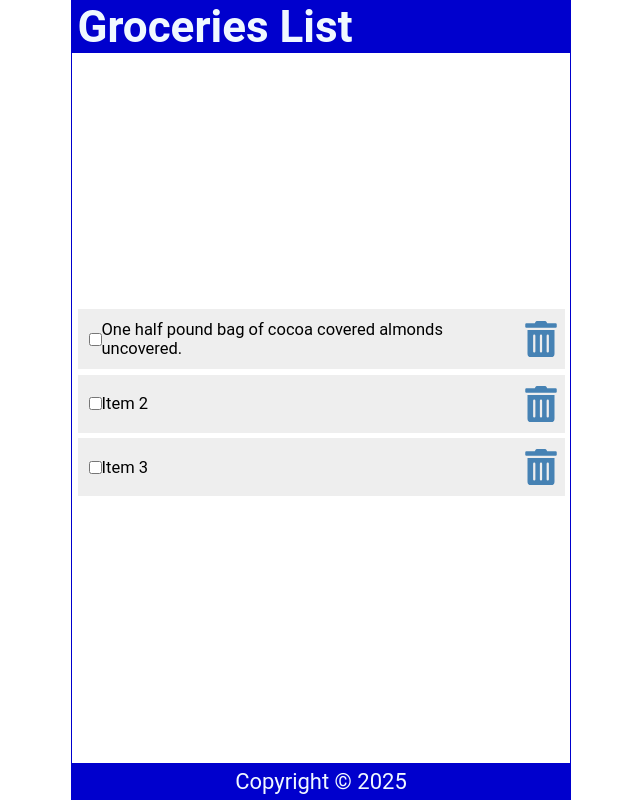
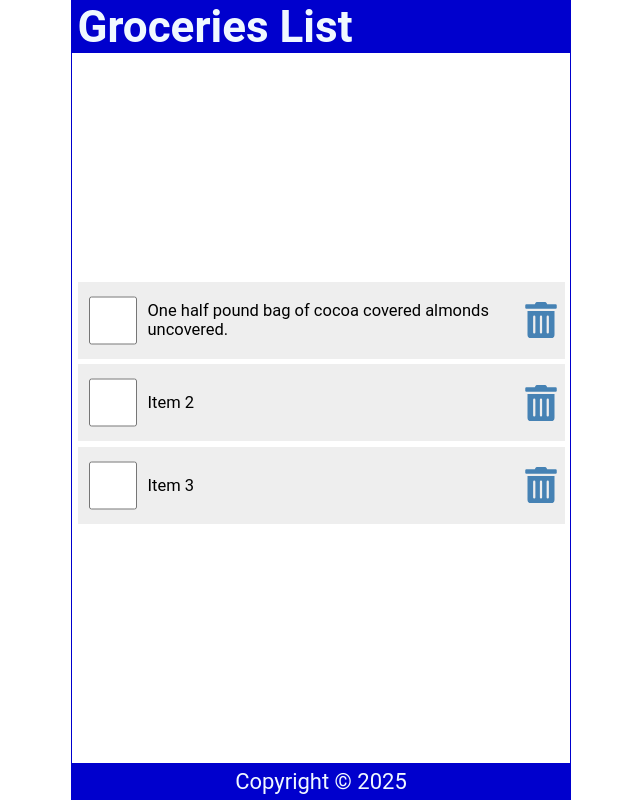
Before and after one commit to priyanka-1994/React-Practice, a React (Create React App) app: page / in a window 1280 px wide. Shown: the whole page, without its empty margins (319-959 px from the left). Built offline with nearby package versions, Linux system fonts and the light colour scheme; the HTML template or start-up script is replaced by a standard one.

Commit message:
Updating index.css

```diff
--- a/src/index.css
+++ b/src/index.css
@@ -76,7 +76,7 @@ ul li::before {
 .item:first-child{
   margin: 0;
 }
-item input[type="checkbox"] {
+.item input[type="checkbox"] {
   text-align: center;
   width: 2.5rem;
   width: 48px;
```
